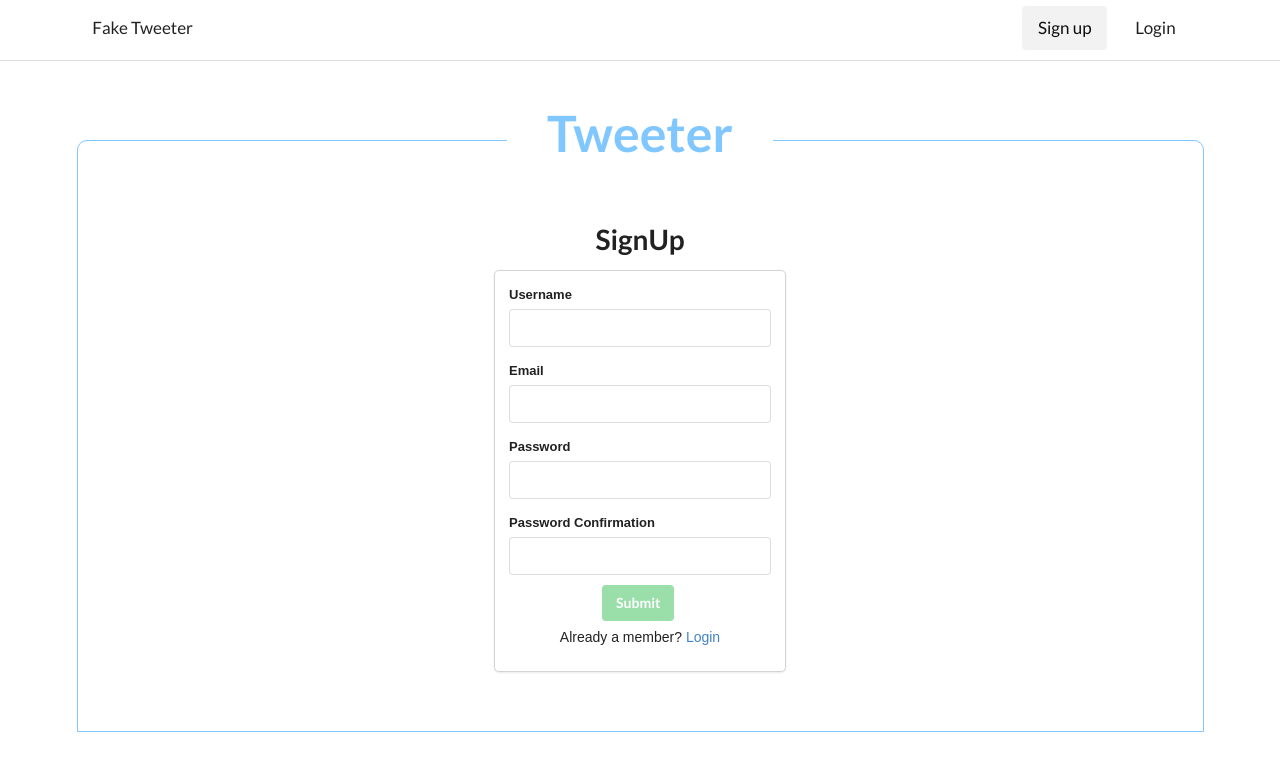
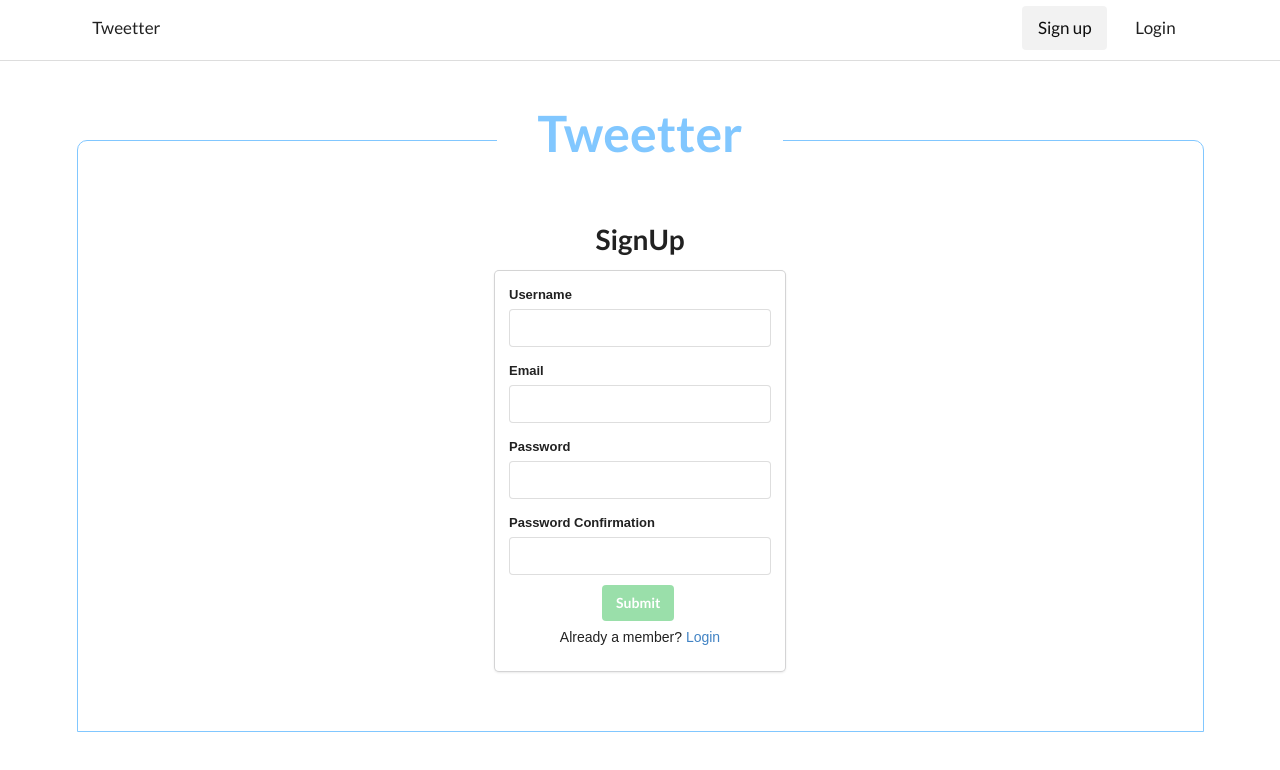
Before and after one commit to ivanpilot/tweet-client, a React (Create React App) app: page /signup in a window 1280 px wide. Shown: the top 770 px of the page. Built offline with nearby package versions, Linux system fonts and the light colour scheme; what normalizr would draw is missing.

Commit message:
change name from tweeter or fake tweeter to tweetter

```diff
--- a/src/components/Login.js
+++ b/src/components/Login.js
@@ -14,14 +14,14 @@ export const Login = (props) => {
     return(
       <div className='enclosing-frame'>
         <div className='title-frame'>
-          <h1><span className='title'>Tweeter</span></h1>
+          <h1><span className='title'>Tweetter</span></h1>
         </div>
         { props.loginInProgress ? (
           <div className='ui active centered inline loader' />
         ) : (
           <div className='signup'>
             {props.connectError ? (
-              <h1>Invalid Credentials, please try again</h1>
+              <h2>Invalid credentials, please try again</h2>
             ) : (null)}
             <h1>Login </h1>
             <FormLogin
--- a/src/components/Navbar.js
+++ b/src/components/Navbar.js
@@ -10,7 +10,7 @@ export const Navbar = (props) => (
       className="item"
       to='/'
     >
-      Fake Tweeter
+      Tweetter
     </Link>
     { client.isLoggedIn() ?
       (
--- a/src/components/SignUp.js
+++ b/src/components/SignUp.js
@@ -14,7 +14,7 @@ export const SignUp = (props) => {
     return(
       <div className='enclosing-frame'>
         <div className='title-frame'>
-          <h1><span className='title'>Tweeter</span></h1>
+          <h1><span className='title'>Tweetter</span></h1>
         </div>
         { props.loginInProgress ? (
           <div className='ui active centered inline loader' />
```
Also changed, not shown: src/components/_tbd/Login - original.js (+1 -20 lines).
